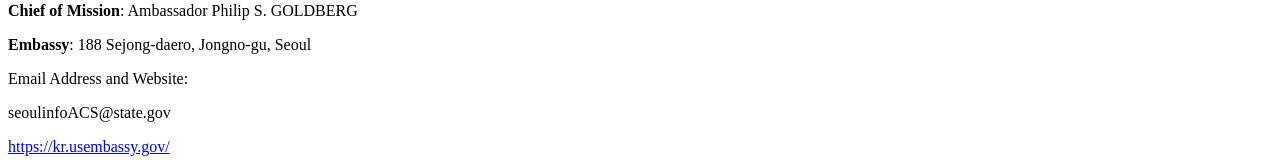
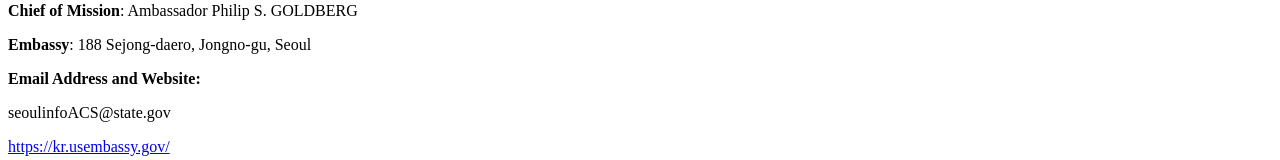
Before and after one commit to lml235/lml235.github.io, a plain HTML site: page south-korea.html in a window 1280 px wide. Shown: the part 3265-3425 px from the top of the page. Drawn offline with Linux system fonts and the light colour scheme.

Commit message:
Update south-korea.html

```diff
--- a/south-korea.html
+++ b/south-korea.html
@@ -127,7 +127,7 @@
                     <h3>Diplomatic Representation from the US</h3>
                     <p><strong>Chief of Mission</strong>: Ambassador Philip S. GOLDBERG</p>
                     <p><strong>Embassy</strong>: 188 Sejong-daero, Jongno-gu, Seoul</p>
-                    <p>Email Address and Website:</p>
+                    <p><strong>Email Address and Website:</strong></p>
                         <p>seoulinfoACS@state.gov</p>
                         <p><a href="https://kr.usembassy.gov/">https://kr.usembassy.gov/</a></p>
                 </article>
```
